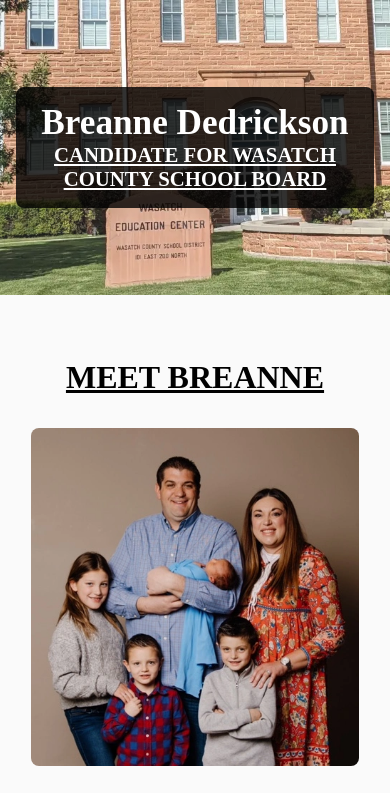
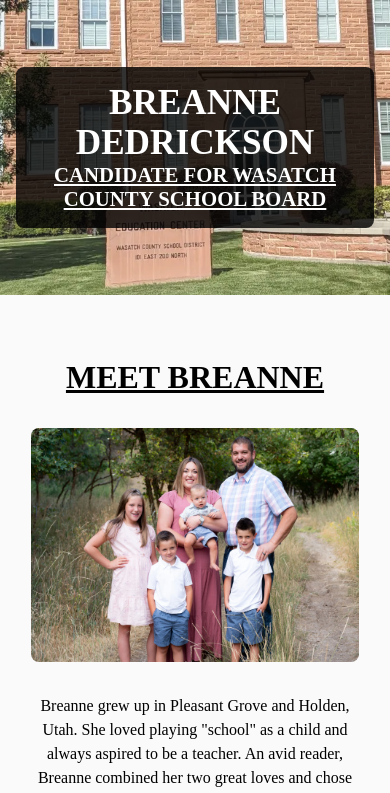
Before and after one commit to 12Kentos/Breanne, a Next.js app: page / in a window 390 px wide. Shown: the top 793 px of the page. Built offline with nearby package versions, Linux system fonts and the light colour scheme.

Commit message:
Small changes

```diff
--- a/app/page.js
+++ b/app/page.js
@@ -8,6 +8,8 @@ import { FaGraduationCap } from "react-icons/fa6";
 import { MdOutlineScience } from "react-icons/md";
 import { FaBook } from "react-icons/fa";
 import { BiWorld } from "react-icons/bi";
+import testing from "../public/images/Dedrickson-50.webp";
+import testingTwo from "../public/images/Dedrickson-47.jpg";
 
 export default function Home() {
   return (
@@ -24,7 +26,7 @@ export default function Home() {
       </header> */}
       <header className={styles.header}>
         <div className={styles.headerInside}>
-          <h1>Breanne Dedrickson</h1>
+          <h1 className={styles.name}>Breanne Dedrickson</h1>
           <h2>Candidate for Wasatch County School Board</h2>
         </div>
       </header>
@@ -39,7 +41,11 @@ export default function Home() {
 
       <div className={styles.whoIsWrapper}>
         <div className={styles.familyPicWrapper}>
-          <Image src={family} className={styles.familyPic} alt="Family Photo" />
+          <Image
+            src={testing}
+            className={styles.familyPic}
+            alt="Family Photo"
+          />
         </div>
         <div>
           <p className={styles.breanneInfo}>
@@ -161,10 +167,14 @@ export default function Home() {
               President/Vice-President/Member
             </li>
             <li className={styles.experienceLi}>
-              Wasatch Parent Network Volunteer, Classroom Volunteer
+              {/* Wasatch Parent Network Volunteer, Classroom Volunteer */}
+              Timpanogos Intermediate School Vice Principal
             </li>
             <li className={styles.experienceLi}>
-              Liahona Preparatory Academy Principal
+              {/* Wasatch County School District (WCSD) Future Schools Committee
+              Member */}
+              Wasatch Parent Network Volunteer, Classroom Volunteer
+              {/* Liahona Preparatory Academy Principal */}
             </li>
 
             <li className={styles.experienceLi}>
@@ -178,18 +188,25 @@ export default function Home() {
             <li
               className={`${styles.experienceLi} ${styles.experienceLiRight}`}
             >
-              Wasatch County School District (WCSD) Future Schools Committee
-              Member
+              {/* Wasatch County School District (WCSD) Future Schools Committee
+              Member */}
+              Liahona Preparatory Academy Principal
             </li>
             <li
               className={`${styles.experienceLi} ${styles.experienceLiRight}`}
             >
-              Timpanogos Intermediate School Vice Principal
+              {/* Timpanogos Intermediate School Vice Principal */}
+              Wasatch High School (WHS) English Teacher
+              {/* Wasatch County School District (WCSD) Future Schools Committee
+              Member */}
+              {/* Wasatch Parent Network Volunteer, Classroom Volunteer */}
             </li>
             <li
               className={`${styles.experienceLi} ${styles.experienceLiRight}`}
             >
-              Wasatch High School (WHS) English Teacher
+              {/* Wasatch High School (WHS) English Teacher */}
+              Wasatch County School District (WCSD) Future Schools Committee
+              Member
             </li>
             <li
               className={`${styles.experienceLi} ${styles.experienceLiRight}`}
--- a/app/page.module.scss
+++ b/app/page.module.scss
@@ -35,6 +35,11 @@
   & ul {
     margin-left: 1rem;
   }
+}
+
+.name {
+  text-transform: uppercase;
+  font-size: 3.3rem;
 }
 
 .header {
@@ -98,22 +103,14 @@
 }
 
 .familyPicWrapper {
-  // object-fit: contain;
-  // width: 100%;
-  // justify-self: center;
-  // align-self: center;
+  height: 30rem;
   padding-left: 2rem;
-  border-radius: 0.5rem;
-  overflow: hidden;
 }
 
 .familyPic {
-  // max-width: 100%;
   width: 100%;
-  // max-height: 100%;
   border-radius: 0.5rem;
-  // object-fit: contain;
-  // overflow: hidden;
+  height: 100%;
 }
 
 .breanneInfo {
@@ -508,16 +505,11 @@
     }
   }
 
+  .familyPicWrapper {
+    height: 60vw;
+  }
+
   .familyPic {
-    // max-width: 100%;
-    width: 100%;
-    // max-height: 100%;
-    border-radius: 0.5rem;
-    object-fit: cover;
-    // object-fit: fill;
-    // height: 140%;
-    height: 40vh;
-    // overflow: hidden;
   }
 }
 
```
Also changed, not shown: public/images/Dedrickson-47.jpg (added), public/images/Dedrickson-50.webp (added).
